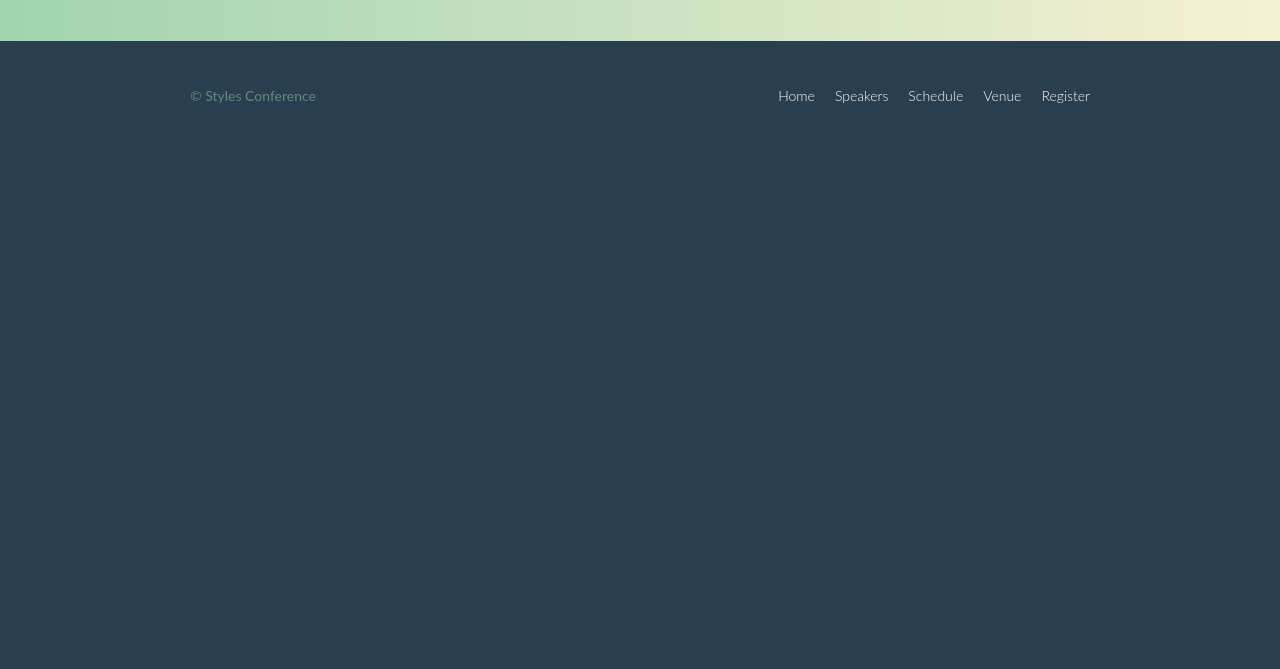
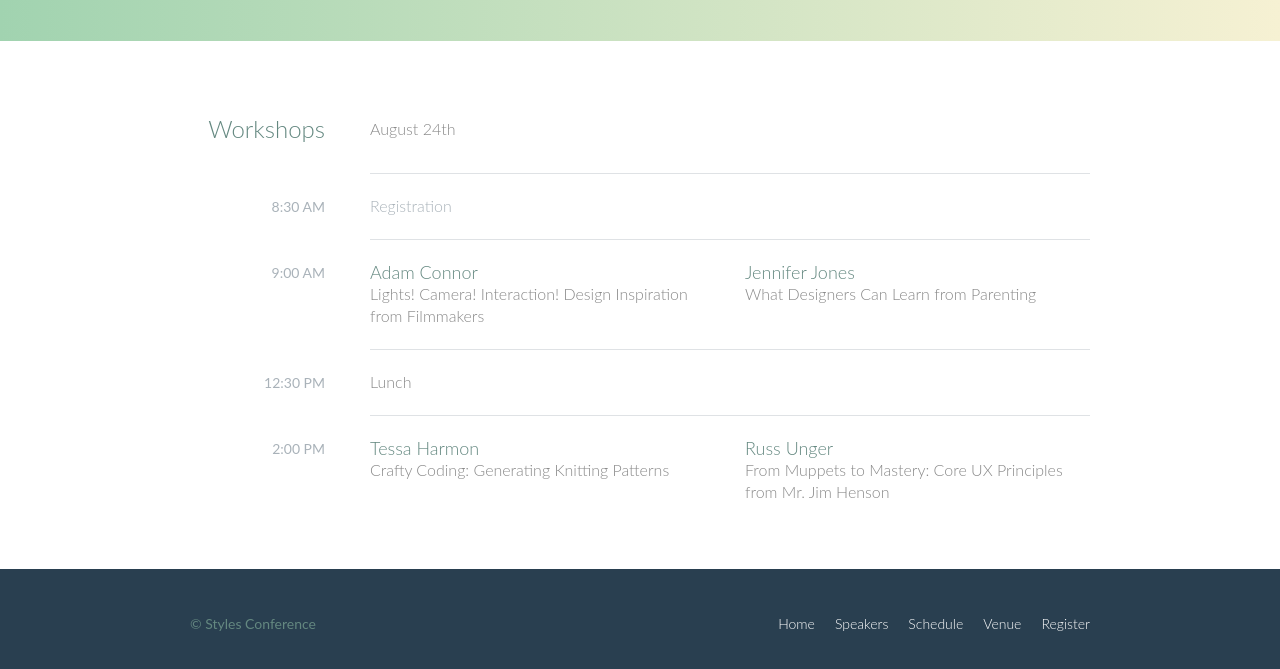
Before and after one commit to chououtside/StyleConferenceShayeHowe, a plain HTML site: page schedule.html in a window 1280 px wide. Shown: the part 355-1024 px from the top of the page. Before the commit the page ends 800 px from the top, so only its background shows below. Drawn offline with Linux system fonts and the light colour scheme.

Commit message:
completed shaye howe tutorial

```diff
--- a/assets/stylesheets/main.css
+++ b/assets/stylesheets/main.css
@@ -388,3 +388,121 @@ p a {
 .venue-map {
   height: 264px;
 }
+
+/*
+  ========================================
+  Register
+  ========================================
+*/
+
+.why-attend {
+  list-style: square;
+  margin: 0 0 22px 30px;
+}
+
+form {
+  margin-bottom: 22px;
+}
+input,
+select,
+textarea {
+  font: 300 16px/22px "Lato", "Open Sans", "Helvetica Neue", Helvetica, Arial, sans-serif;
+}
+
+.register-group label {
+  color: #648880;
+  cursor: pointer;
+  font-weight: 400;
+}
+.register-group input,
+.register-group select,
+.register-group textarea {
+  border: 1px solid #c6c9cc;
+  border-radius: 5px;
+  color: #888;
+  display: block;
+  margin: 5px 0 27px 0;
+  padding: 5px 8px;
+}
+
+.register-group select {
+  height: 34px;
+  width: 60px;
+}
+.register-group textarea {
+  height: 78px;
+}
+
+.btn-default {
+  border: 0;
+  background: #648880;
+  padding: 11px 30px;
+  font-size: 14px;
+}
+.btn-default:hover {
+  background: #77a198;
+}
+
+table {
+  margin-bottom: 44px;
+  width: 100%;
+}
+table:last-child {
+  margin-bottom: 0;
+}
+
+th,
+td {
+  padding-bottom: 22px;
+  vertical-align: top;
+}
+th {
+  padding-right: 45px;
+  text-align: right;
+  width: 20%;
+}
+td {
+  width: 40%;
+}
+
+thead {
+  line-height: 44px;
+}
+thead th {
+  color: #648880;
+  font-size: 24px;
+}
+
+tbody th {
+  color: #a9b2b9;
+  font-size: 14px;
+  font-weight: 400;
+  padding-top: 22px;
+  text-transform: uppercase;
+}
+
+tbody td {
+  border-top: 1px solid #dfe2e5;
+  padding-top: 21px;
+}
+tbody td:first-of-type {
+  padding-right: 15px;
+}
+tbody td:last-of-type {
+  padding-left: 15px;
+}
+tbody td:only-of-type {
+  padding-left: 0;
+  padding-right: 0;
+}
+
+table a {
+  color: #888;
+}
+table h4 {
+  margin-bottom: 0;
+}
+
+.schedule-offset {
+  color: #a9b2b9;
+}
--- a/schedule.html
+++ b/schedule.html
@@ -35,6 +35,77 @@
     </div>
   </section>
 
+  <section class="row">
+  <div class="container">
+
+    <table>
+      <thead>
+        <tr>
+          <th scope="row">
+            Workshops
+          </th>
+          <td class="class-offset" colspan="2">
+            August 24th
+          </td>
+        </tr>
+      </thead>
+      <tbody>
+        <tr>
+          <th scope="row">
+            <time datetime="08:30:00">8:30 AM</time>
+          </th>
+          <td class="schedule-offset"colspan="2">
+            Registration
+          </td>
+        </tr>
+        <tr>
+          <th scope="row">
+            <time datetime="09:00:00">9:00 AM</time>
+          </th>
+          <td>
+            <a href="speakers.html#adam-connor">
+              <h4>Adam Connor</h4>
+              Lights! Camera! Interaction! Design Inspiration from Filmmakers
+            </a>
+          </td>
+          <td>
+            <a href="speakers.html#jennifer-jones">
+              <h4>Jennifer Jones</h4>
+              What Designers Can Learn from Parenting
+            </a>
+          </td>
+        </tr>
+        <tr>
+          <th scope="row">
+            <time datetime="12:30:00">12:30 PM</time>
+          </th>
+          <td class="class-offset" colspan="2">
+            Lunch
+          </td>
+        </tr>
+        <tr>
+          <th scope="row">
+            <time datetime="14:00">2:00 PM</time>
+          </th>
+          <td>
+            <a href="speakers.html#tessa-harmon">
+              <h4>Tessa Harmon</h4>
+              Crafty Coding: Generating Knitting Patterns
+            </a>
+          </td>
+          <td>
+            <a href="speakers.html#russ-unger">
+              <h4>Russ Unger</h4>
+              From Muppets to Mastery: Core UX Principles from Mr. Jim Henson
+            </a>
+          </td>
+        </tr>
+      </tbody>
+    </table>
+
+  </div>
+</section>
+
   <footer class="container primary-footer group">
     <small>&copy; Styles Conference</small>
 
```
Also changed, not shown: register.html (+60 -0 lines).
